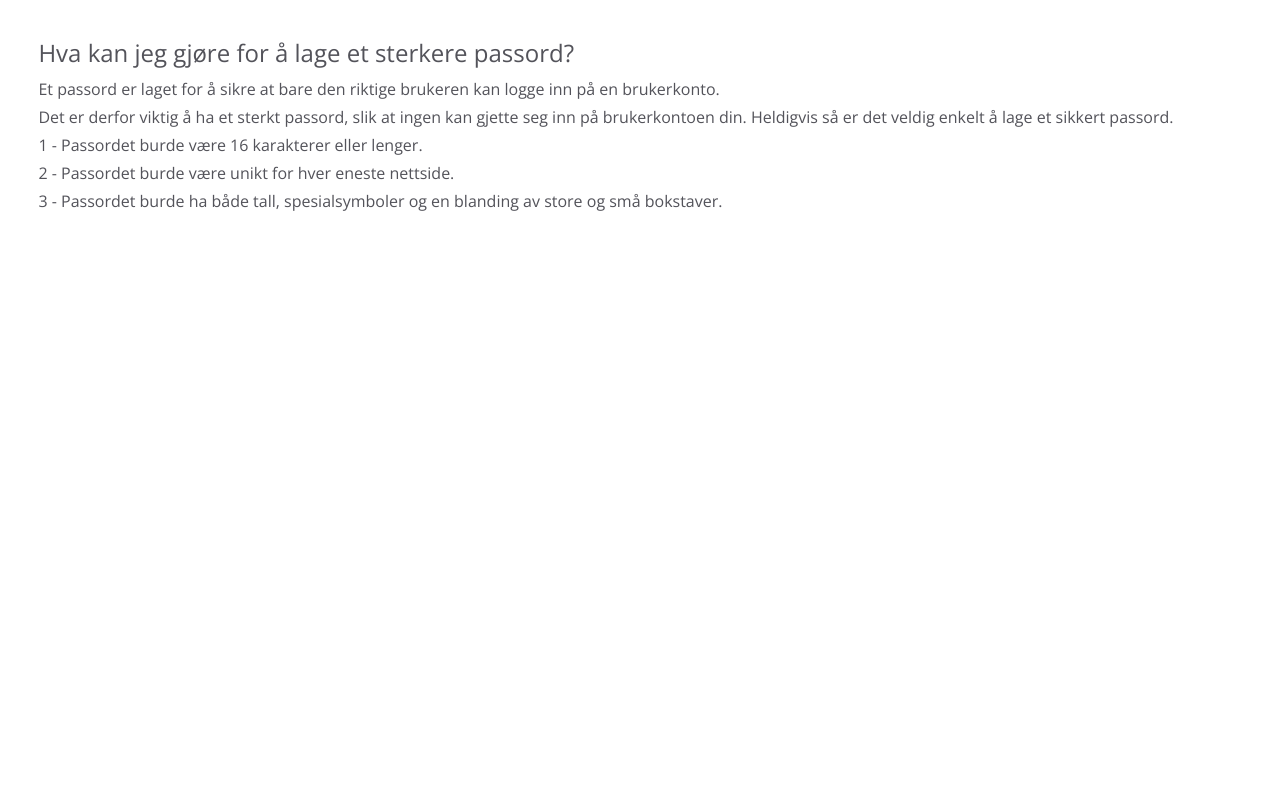
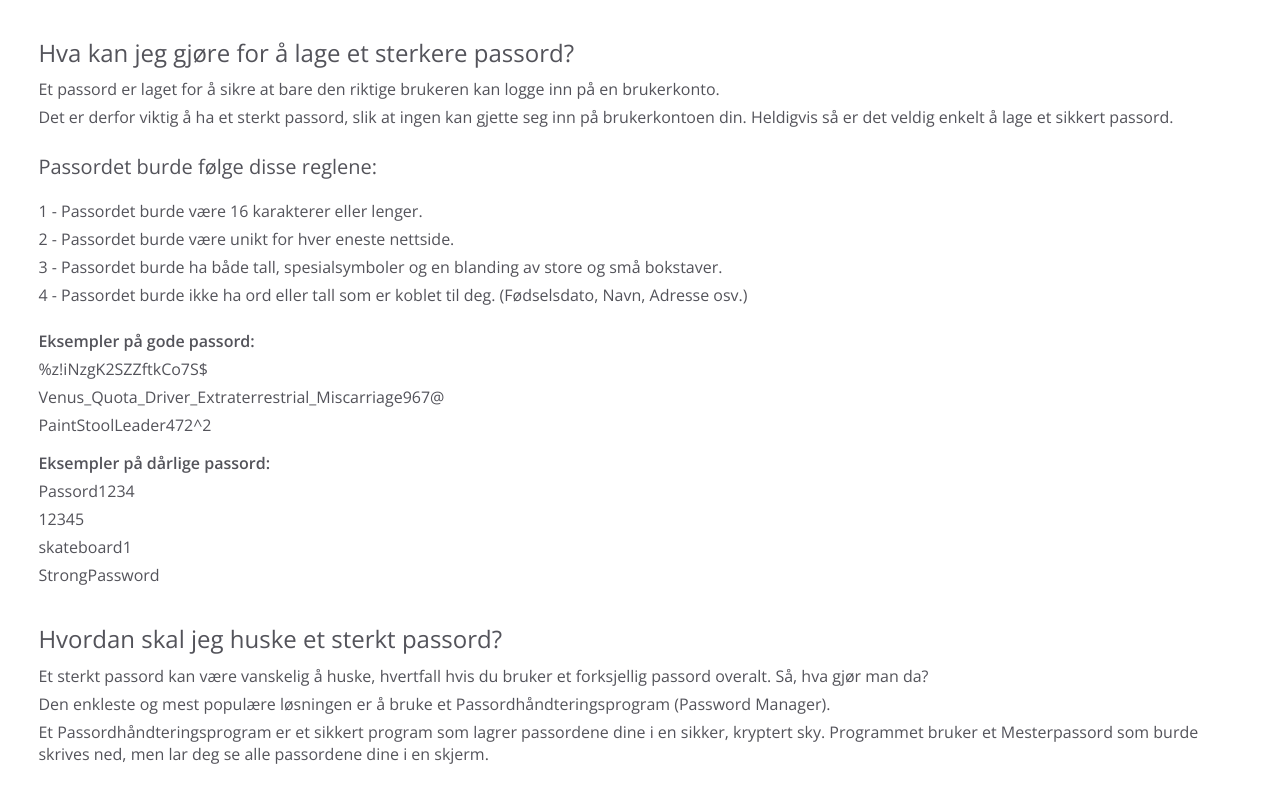
Before and after one commit to twomuchCatsriel/PasswordSafety, a React (Vite) app in the folder PasswordSafety/: page / in a window 1280 px wide. Shown: the part 340-1130 px from the top of the page. Before the commit the page ends 800 px from the top, so only its background shows below. Built offline with nearby package versions, Linux system fonts and the light colour scheme.

Commit message:
Edit Article

```diff
--- a/PasswordSafety/src/Article.jsx
+++ b/PasswordSafety/src/Article.jsx
@@ -5,6 +5,7 @@ import Highlight from "./highlight";
 import Text from "./text";
 import Subheader from "./subheader";
 import URL from "./url";
+import Bold from "./boldText";
 
 function Article(){
     return(
@@ -21,9 +22,34 @@ function Article(){
             <Text txt="Det er derfor viktig å ha et sterkt passord, slik at ingen kan gjette seg inn på brukerkontoen din.
             Heldigvis så er det veldig enkelt å lage et sikkert passord."></Text>
 
-            <Text txt="1 - Passordet burde være 16 karakterer eller lenger."></Text>
-            <Text txt="2 - Passordet burde være unikt for hver eneste nettside."></Text>
-            <Text txt="3 - Passordet burde ha både tall, spesialsymboler og en blanding av store og små bokstaver."></Text>
+
+            <div className="Paragraphs">
+                <Highlight name="Passordet burde følge disse reglene:"></Highlight>
+                <Text txt="1 - Passordet burde være 16 karakterer eller lenger."></Text>
+                <Text txt="2 - Passordet burde være unikt for hver eneste nettside."></Text>
+                <Text txt="3 - Passordet burde ha både tall, spesialsymboler og en blanding av store og små bokstaver."></Text>
+                <Text txt="4 - Passordet burde ikke ha ord eller tall som er koblet til deg. (Fødselsdato, Navn, Adresse osv.)"></Text>
+            </div>
+
+            <div className="Paragraphs">
+                <Bold name="Eksempler på gode passord:"></Bold>
+                <Text txt="%z!iNzgK2SZZftkCo7S$"></Text>
+                <Text txt="Venus_Quota_Driver_Extraterrestrial_Miscarriage967@"></Text>
+                <Text txt="PaintStoolLeader472^2"></Text>
+
+                <Bold name="Eksempler på dårlige passord:"></Bold>
+                <Text txt="Passord1234"></Text>
+                <Text txt="12345"></Text>
+                <Text txt="skateboard1"></Text>
+                <Text txt="StrongPassword"></Text>
+            </div>
+
+            <Subheader name="Hvordan skal jeg huske et sterkt passord?"></Subheader>
+            <Text txt="Et sterkt passord kan være vanskelig å huske, hvertfall hvis du bruker et forksjellig passord overalt. Så, hva gjør man da?"></Text>
+            <Text txt="Den enkleste og mest populære løsningen er å bruke et Passordhåndteringsprogram (Password Manager)."/>
+            <Text txt="Et Passordhåndteringsprogram er et sikkert program som lagrer passordene dine i en sikker, kryptert sky.
+            Programmet bruker et Mesterpassord som burde skrives ned, men lar deg se alle passordene dine i en skjerm."></Text>
+
         </section>
     )
 }
--- /dev/null
+++ b/PasswordSafety/src/boldText.jsx
@@ -0,0 +1,7 @@
+import React from "react";
+
+function Bold(props){
+    return <p className="boldTextClass">{props.name}</p>
+}
+
+export default Bold;
--- a/PasswordSafety/src/index.css
+++ b/PasswordSafety/src/index.css
@@ -60,3 +60,25 @@ nav ul{
 .urlClass:hover{
   text-decoration: underline;
 }
+
+.Indent{
+  margin-left: 5%;
+}
+
+.Paragraphs{
+  margin-top: 2%;
+}
+
+.boldTextClass{
+  font-weight: 600;
+}
+
+@media screen and (max-width: 480px) { /* Mobile Users */
+  .subheaderText{
+    margin-top: 10%;
+  }
+
+  #PasswordItems{
+    margin-top: 10%;
+  }
+}
```
